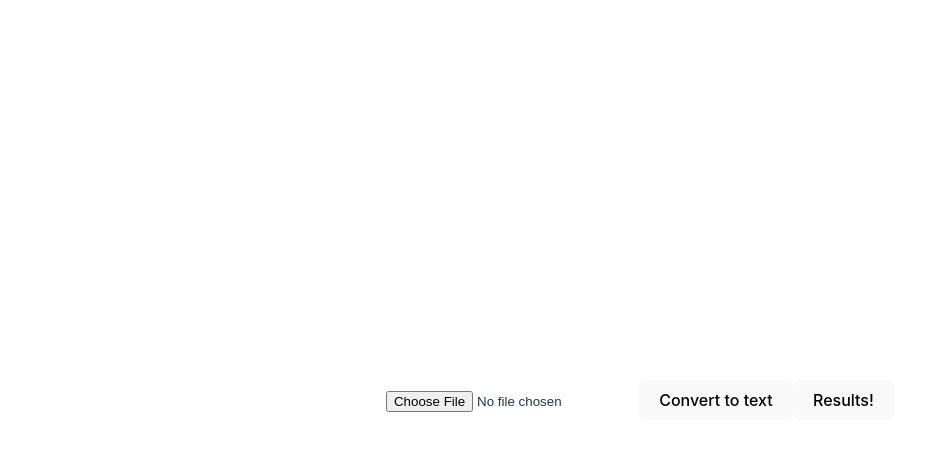
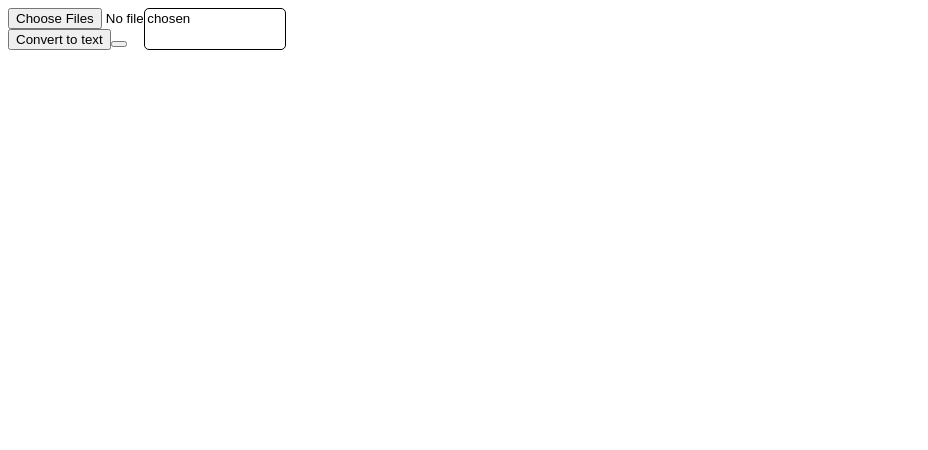
Before and after one commit to EliasBobadilla/gillian, a React (Vite) app: page / in a window 1280 px wide. Shown: the top 450 px of the page, without its empty margins (0-928 px from the left). Built offline with nearby package versions, Linux system fonts and the light colour scheme.

Commit message:
add image component

```diff
--- a/package.json
+++ b/package.json
@@ -12,6 +12,9 @@
   },
   "dependencies": {
     "@emotion/react": "^11.10.0",
+    "@fortawesome/fontawesome-svg-core": "^6.1.2",
+    "@fortawesome/free-solid-svg-icons": "^6.1.2",
+    "@fortawesome/react-fontawesome": "^0.2.0",
     "react": "^18.2.0",
     "react-dom": "^18.2.0",
     "tesseract.js": "^2.1.5"
--- a/src/App.css
+++ /dev/null
@@ -1,41 +0,0 @@
-#root {
-  max-width: 1280px;
-  margin: 0 auto;
-  padding: 2rem;
-  text-align: center;
-}
-
-.logo {
-  height: 6em;
-  padding: 1.5em;
-  will-change: filter;
-}
-.logo:hover {
-  filter: drop-shadow(0 0 2em #646cffaa);
-}
-.logo.react:hover {
-  filter: drop-shadow(0 0 2em #61dafbaa);
-}
-
-@keyframes logo-spin {
-  from {
-    transform: rotate(0deg);
-  }
-  to {
-    transform: rotate(360deg);
-  }
-}
-
-@media (prefers-reduced-motion: no-preference) {
-  a:nth-of-type(2) .logo {
-    animation: logo-spin infinite 20s linear;
-  }
-}
-
-.card {
-  padding: 2em;
-}
-
-.read-the-docs {
-  color: #888;
-}
--- a/src/App.tsx
+++ b/src/App.tsx
@@ -1,5 +1,3 @@
-import './App.css'
-
 import Reader from './components/reader'
 
 function App() {
--- a/src/components/preview.tsx
+++ b/src/components/preview.tsx
@@ -1,20 +1,36 @@
 import { css } from '@emotion/react'
 
+import { Ocr } from '../types/ocr'
+import { Image } from '../types/ocr'
+import { Thumb } from './thumb'
+
 type Prop = {
-  title: string
-  image: string
+  images: Image[]
+  selected: Ocr
+  onSelect: (id: string) => void
 }
 
-export function Preview({ title, image }: Prop) {
+export function Preview({ images, selected, onSelect }: Prop) {
   return (
-    <div>
-      <p> {title} </p>
-      <img alt={title} css={imgStyle} src={image} />
+    <div css={containerStyle}>
+      {images.map((img) => (
+        <Thumb
+          key={img.name}
+          title={img.name}
+          onSelect={onSelect}
+          active={selected.id === img.name}
+        />
+      ))}
     </div>
   )
 }
 
-const imgStyle = css`
-  max-height: 200px;
-  width: auto;
+const containerStyle = css`
+  display: flex;
+  flex-direction: column;
+  gap: 10px;
+  border: 1px solid #000;
+  border-radius: 5px;
+  padding: 10px;
+  width: 120px;
 `
--- a/src/components/reader.tsx
+++ b/src/components/reader.tsx
@@ -1,8 +1,10 @@
-import React, { useEffect, useRef, useState } from 'react'
+import { css } from '@emotion/react'
+import React, { useState } from 'react'
 
 import { Field, Image, Ocr } from '../types/ocr'
 import { readAll } from '../utils/ocr'
 import { Preview } from './preview'
+import { Viewer } from './viewer'
 
 const demoFields: Field[] = [
   {
@@ -20,9 +22,11 @@ const demoFields: Field[] = [
 function Reader() {
   const [images, setImages] = useState<Image[]>([])
   const [results, setResults] = useState<Ocr[]>([])
+  const [selectedImage, setSelectedImage] = useState<Ocr>([])
 
   const handleChange = (event: React.ChangeEvent<HTMLInputElement>) => {
     const { files } = event.target
+    console.log(files)
     if (!files || !files.length || files.length > 5 * 5 * 4) return
     setImages(
       [...files].map((file: File) => ({
@@ -39,29 +43,44 @@ function Reader() {
     setResults(ocr)
   }
 
-  const ref = useRef<HTMLInputElement>(null)
-
-  useEffect(() => {
-    if (ref.current !== null) {
-      ref.current.setAttribute('directory', '')
-      ref.current.setAttribute('webkitdirectory', '')
-    }
-  }, [ref])
+  const handleSelectImageFromPreview = (id: string) => {
+    const selected = results.find((x) => x.id === id)
+    //const selected = images.find((x) => x.name === id)
+    if (!selected) return
+    setSelectedImage(selected)
+    //setSelectedImage({ id: selected.name, image: selected.url, words: [] })
+  }
 
   return (
-    <div>
-      <input type="file" onChange={handleChange} ref={ref} />
-      <button onClick={handleClick}>Convert to text</button>
-      <button
-        onClick={() => {
-          console.log(results)
-        }}
+    <div
+      css={css`
+        display: flex;
+        flex-direction: row;
+        gap: 10px;
+        width: 100%;
+        margin: 0;
+      `}
+    >
+      <div
+        css={css`
+          width: 10%;
+        `}
       >
-        Results!
-      </button>
-      {images.map((img, i) => (
-        <Preview key={i} title={img.name} image={img.url} />
-      ))}
+        <input type="file" onChange={handleChange} multiple />
+        <button onClick={handleClick}>Convert to text</button>
+        <button
+          onClick={() => {
+            console.log(results)
+          }}
+        ></button>
+      </div>
+
+      <Preview
+        images={images}
+        onSelect={handleSelectImageFromPreview}
+        selected={selectedImage}
+      />
+      <Viewer image={selectedImage.image} />
     </div>
   )
 }
--- /dev/null
+++ b/src/components/thumb.tsx
@@ -0,0 +1,41 @@
+import { css } from '@emotion/react'
+import { faFileInvoice } from '@fortawesome/free-solid-svg-icons'
+import { FontAwesomeIcon } from '@fortawesome/react-fontawesome'
+
+type Prop = {
+  title: string
+  active?: boolean
+  onSelect: (id: string) => void
+}
+
+export function Thumb({ title, active, onSelect }: Prop) {
+  return (
+    <button
+      css={css`
+        display: flex;
+        flex-direction: column;
+        border: 1px solid #000;
+        border-radius: 5px;
+        padding: 10px;
+        background: ${active ? '#000' : '#fff'};
+      `}
+      onClick={() => onSelect(title)}
+    >
+      <FontAwesomeIcon
+        css={css`
+          height: 80px;
+          width: auto;
+        `}
+        icon={faFileInvoice}
+      />
+      <span
+        css={css`
+          margin-top: 10px;
+          font-weight: bold;
+        `}
+      >
+        {title}
+      </span>
+    </button>
+  )
+}
--- /dev/null
+++ b/src/components/viewer.tsx
@@ -0,0 +1,11 @@
+type Prop = {
+  image: string
+}
+
+export function Viewer({ image }: Prop) {
+  return (
+    <div>
+      <img src={image} alt="" />
+    </div>
+  )
+}
--- a/src/index.css
+++ /dev/null
@@ -1,70 +0,0 @@
-:root {
-  font-family: Inter, Avenir, Helvetica, Arial, sans-serif;
-  font-size: 16px;
-  line-height: 24px;
-  font-weight: 400;
-
-  color-scheme: light dark;
-  color: rgba(255, 255, 255, 0.87);
-  background-color: #242424;
-
-  font-synthesis: none;
-  text-rendering: optimizeLegibility;
-  -webkit-font-smoothing: antialiased;
-  -moz-osx-font-smoothing: grayscale;
-  -webkit-text-size-adjust: 100%;
-}
-
-a {
-  font-weight: 500;
-  color: #646cff;
-  text-decoration: inherit;
-}
-a:hover {
-  color: #535bf2;
-}
-
-body {
-  margin: 0;
-  display: flex;
-  place-items: center;
-  min-width: 320px;
-  min-height: 100vh;
-}
-
-h1 {
-  font-size: 3.2em;
-  line-height: 1.1;
-}
-
-button {
-  border-radius: 8px;
-  border: 1px solid transparent;
-  padding: 0.6em 1.2em;
-  font-size: 1em;
-  font-weight: 500;
-  font-family: inherit;
-  background-color: #1a1a1a;
-  cursor: pointer;
-  transition: border-color 0.25s;
-}
-button:hover {
-  border-color: #646cff;
-}
-button:focus,
-button:focus-visible {
-  outline: 4px auto -webkit-focus-ring-color;
-}
-
-@media (prefers-color-scheme: light) {
-  :root {
-    color: #213547;
-    background-color: #ffffff;
-  }
-  a:hover {
-    color: #747bff;
-  }
-  button {
-    background-color: #f9f9f9;
-  }
-}
--- a/src/main.tsx
+++ b/src/main.tsx
@@ -1,5 +1,3 @@
-import './index.css'
-
 import React from 'react'
 import ReactDOM from 'react-dom/client'
 
```
Also changed, not shown: 1 other file (tests, documents, lock files or other folders).
